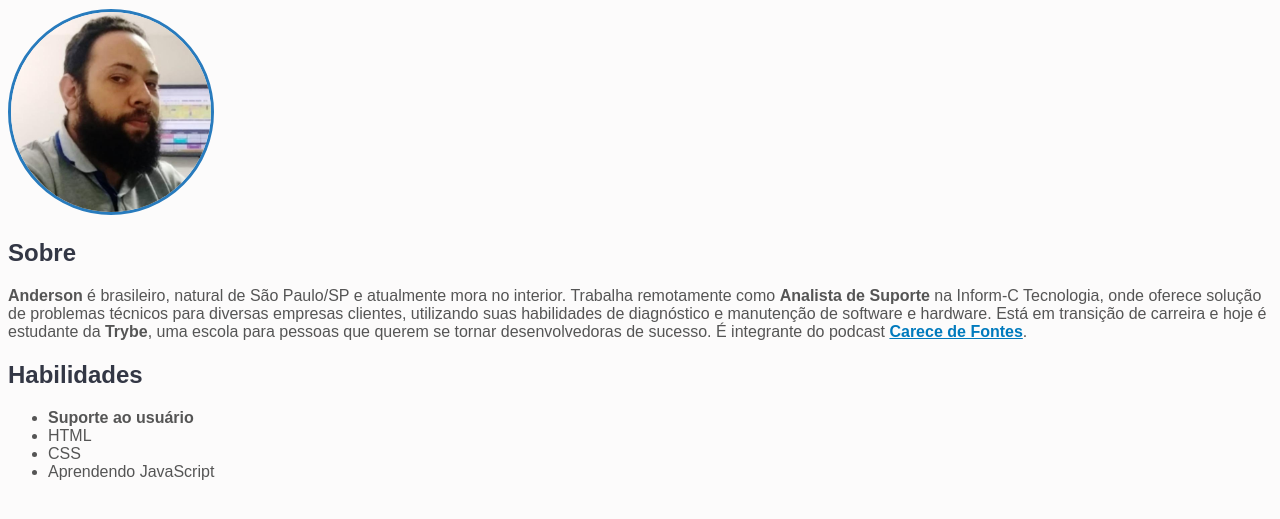
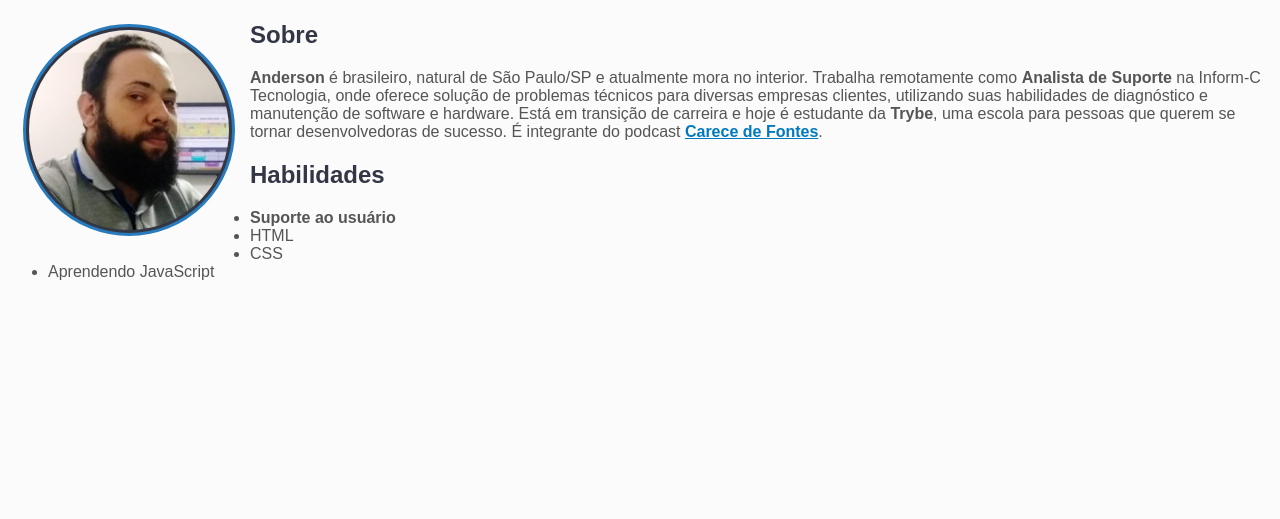
Before and after one commit to andersonssantana/andersonssantana.github.io, a plain HTML site: page index.html in a window 1280 px wide. Shown: the part 179-698 px from the top of the page. Drawn offline with Linux system fonts and the light colour scheme; a web font is replaced by a local one.

Commit message:
Ajustes na margem da imagem de perfil

```diff
--- a/style.css
+++ b/style.css
@@ -21,6 +21,10 @@ a {
 .picture {
     border-radius: 100%;
     border: 3px solid #287bbd;
+    background-color: #333745;
+    float: left;
+    margin: 15px;
+    padding: 3px;
 }
 
 .social-media-icon {
```
